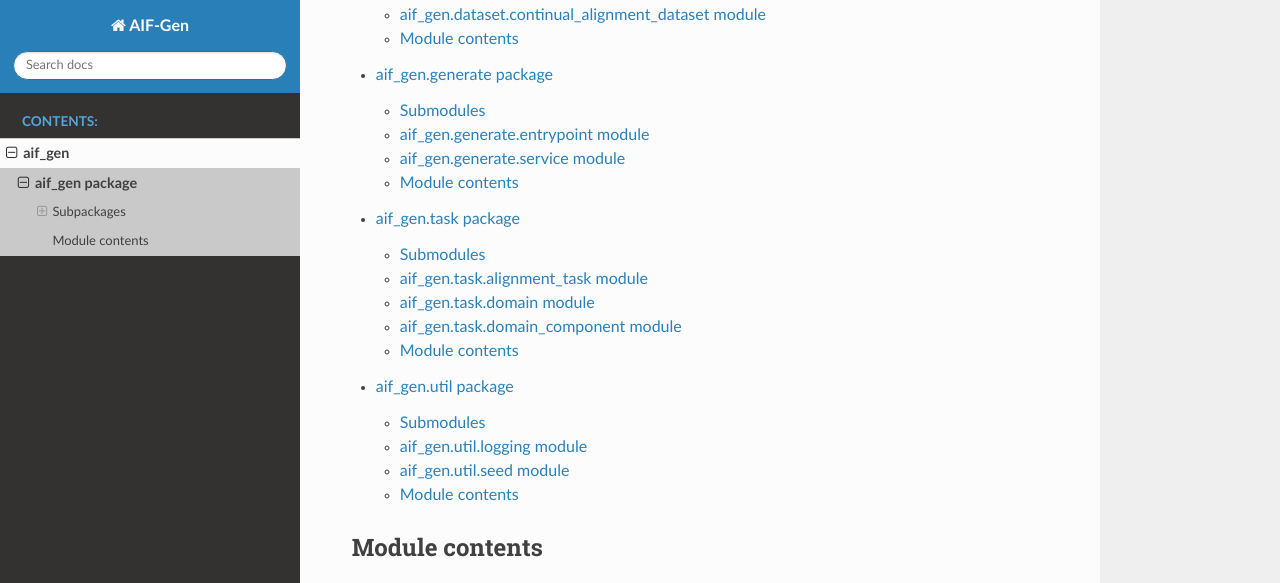
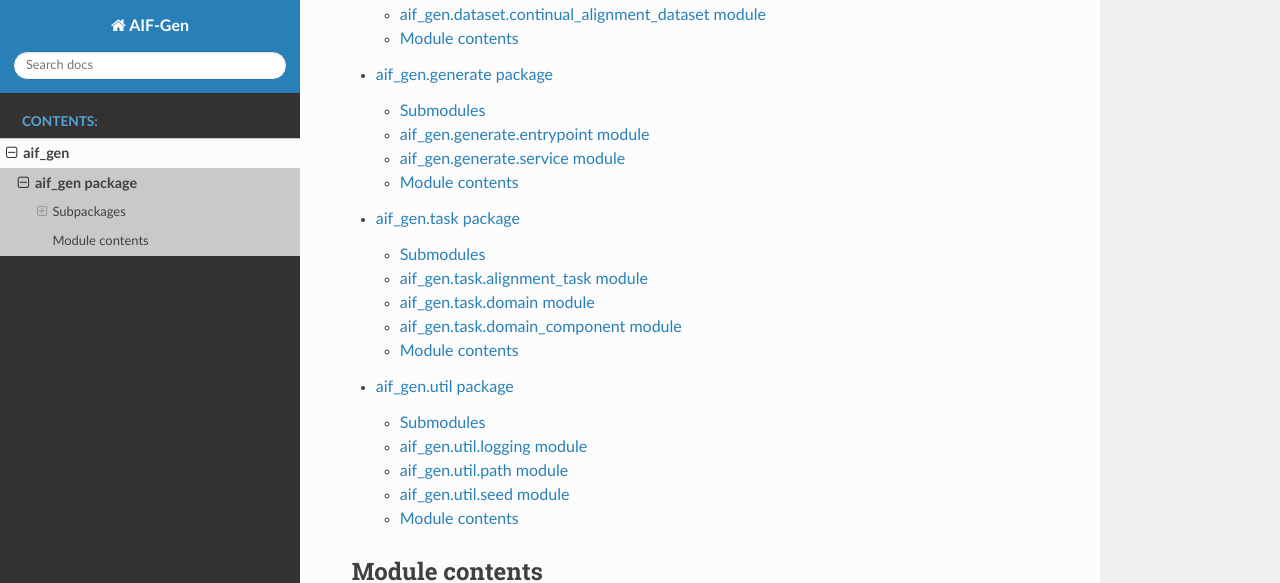
Before and after one commit to amgadelgamal/AIF-Gen, a Sphinx documentation site: the page built from docs/source/aif_gen.rst, in a window 1280 px wide and 900 px high, scrolled down 921 px, cut to the strip 0-583 px from the top of the window. Built offline with Sphinx 7.4.7 and the Read the Docs theme 3.1.0, drawn with Linux system fonts in a browser that asks for light colours.

Commit message:
Upload new documentation

```diff
--- a/docs/source/aif_gen.util.rst
+++ b/docs/source/aif_gen.util.rst
@@ -8,6 +8,14 @@ aif\_gen.util.logging module
 ----------------------------
 
 .. automodule:: aif_gen.util.logging
+   :members:
+   :undoc-members:
+   :show-inheritance:
+
+aif\_gen.util.path module
+-------------------------
+
+.. automodule:: aif_gen.util.path
    :members:
    :undoc-members:
    :show-inheritance:
```
